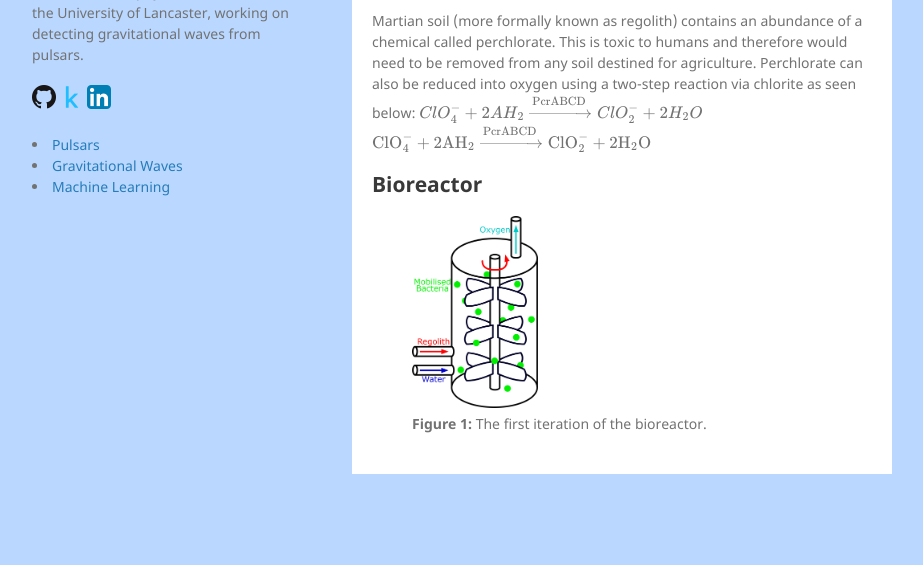
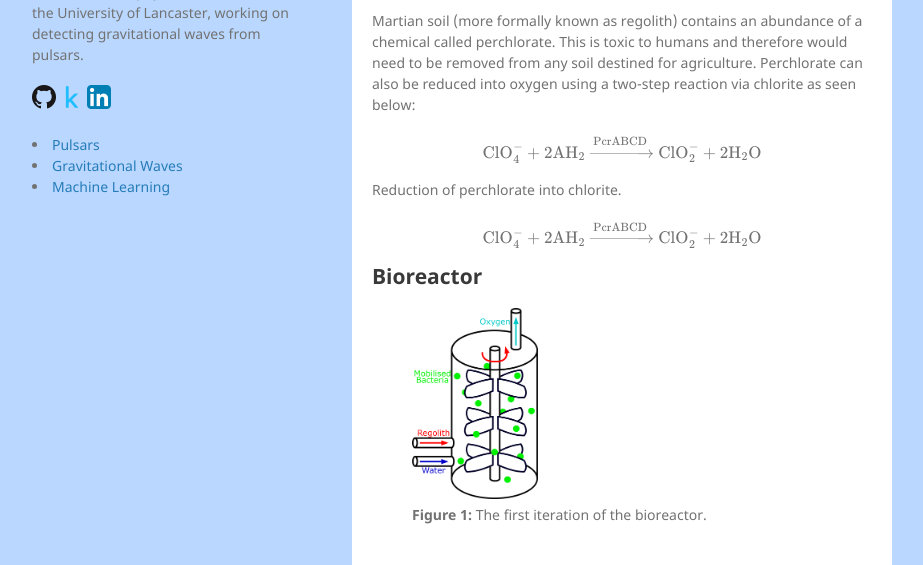
Before and after one commit to alhewitt/alhewitt.github.io, a Jekyll site: the page built from igem.md, in a window 1280 px wide and 900 px high, scrolled down 566 px, cut to the strip 335-900 px from the top of the window. Shown: the whole strip, without its empty margins (178-1101 px from the left). Built offline with Jekyll 4.4.1, drawn with Linux system fonts in a browser that asks for light colours; our own code applies the rules of GitHub Pages for plain Markdown files; formulas are drawn with MathJax 3; before the commit the page ends 1375 px from its top, so only the background shows below that.

Commit message:
Update igem.md

```diff
--- a/igem.md
+++ b/igem.md
@@ -12,12 +12,18 @@
 
 ## Solution
 Martian soil (more formally known as regolith) contains an abundance of a chemical called perchlorate. This is toxic to humans and therefore would need to be removed from any soil destined for agriculture. Perchlorate can also be reduced into oxygen using a two-step reaction via chlorite as seen below:
-$$
-ClO_4^-+2AH_2\xrightarrow{\text{PcrABCD}}ClO_2^-+2H_2O
-$$
+
 $$
 \text{ClO}_4^-+2\text{AH}_2\xrightarrow{\text{PcrABCD}}\text{ClO}_2^-+2\text{H}_2\text{O}
 $$
+
+Reduction of perchlorate into chlorite.
+
+$$
+\text{ClO}_4^-+2\text{AH}_2\xrightarrow{\text{PcrABCD}}\text{ClO}_2^-+2\text{H}_2\text{O}
+$$
+
+
 
 ## Bioreactor
 
```
